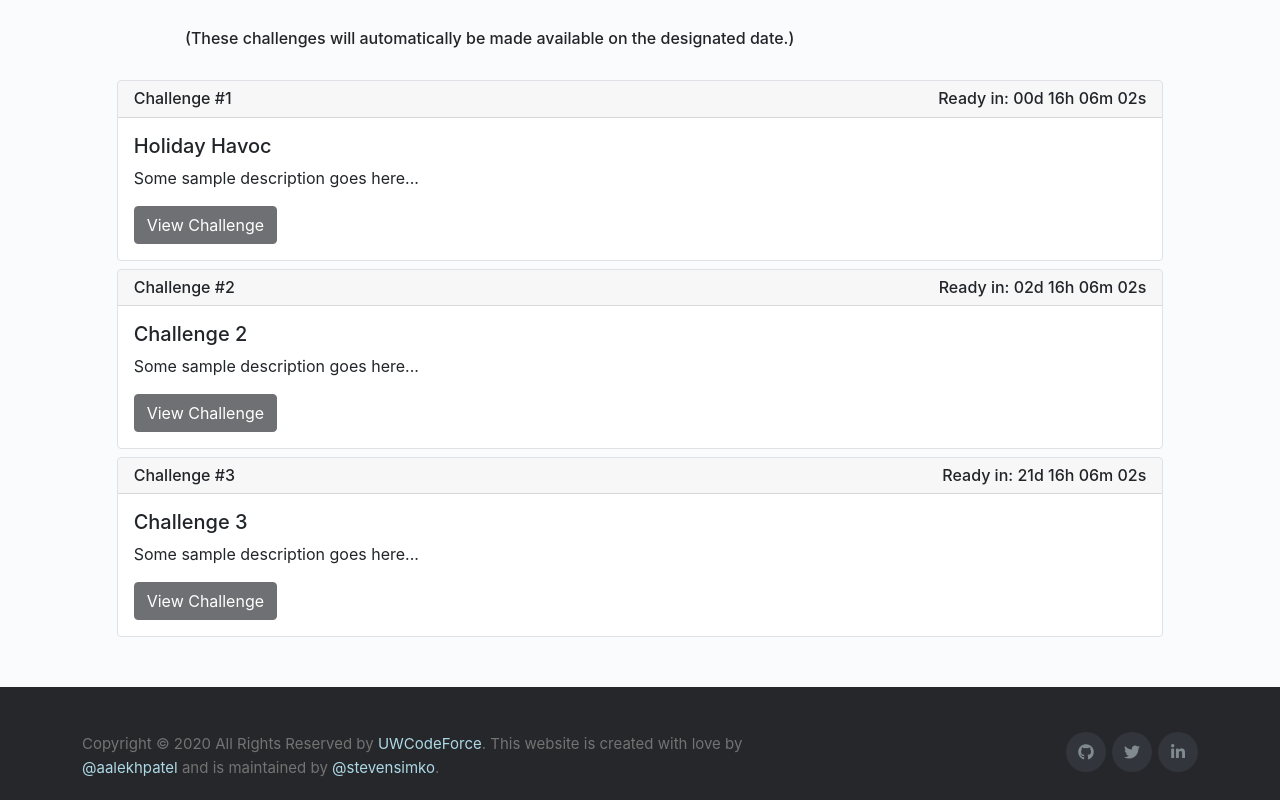
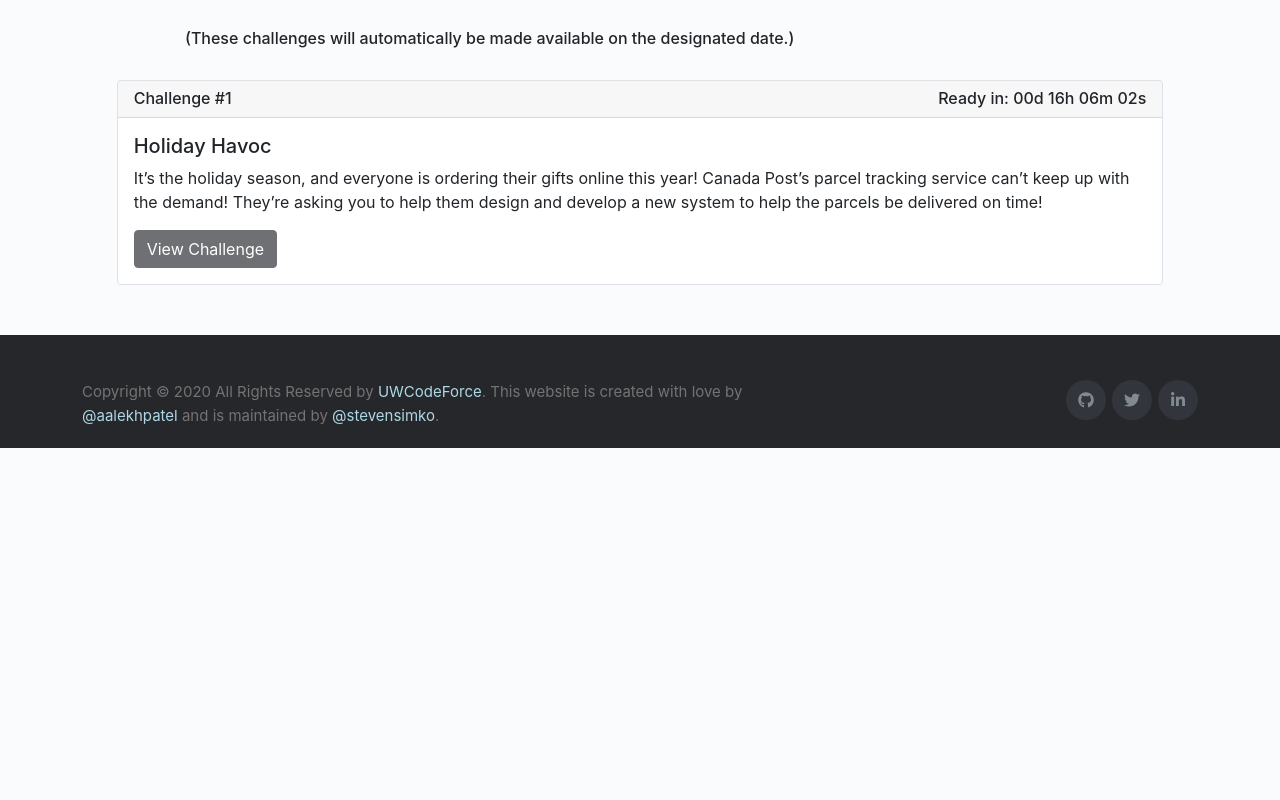
Before and after one commit to infinity7998/uwcodeforce-website, a React (Create React App) app: page /challenges in a window 1280 px wide. Shown: the part 937-1737 px from the top of the page. After the commit the page ends 1385 px from the top, so only its background shows below. Built offline with nearby package versions, Linux system fonts and the light colour scheme.

Commit message:
Commented out sample news, added description for Holiday Havoc

```diff
--- a/src/components/Challenges/Challenges.js
+++ b/src/components/Challenges/Challenges.js
@@ -12,21 +12,21 @@ const Challenges = () => {
         {
             releaseTime: new Date("12/28/2020"),
             title: "Holiday Havoc",
-            desc: "Some sample description goes here...",
+            desc: "It’s the holiday season, and everyone is ordering their gifts online this year! Canada Post’s parcel tracking service can’t keep up with the demand! They’re asking you to help them design and develop a new system to help the parcels be delivered on time!",
             url: "Challenge1.pdf"
         },
-        {
-            releaseTime: new Date("12/30/2020"),
-            title: "Challenge 2",
-            desc: "Some sample description goes here...",
-            url: "holidayhavoc"
-        },
-        {
-            releaseTime: new Date("01/18/2021"),
-            title: "Challenge 3",
-            desc: "Some sample description goes here...",
-            url: "holidayhavoc"
-        }
+        // {
+        //     releaseTime: new Date("12/30/2020"),
+        //     title: "Challenge 2",
+        //     desc: "Some sample description goes here...",
+        //     url: "holidayhavoc"
+        // },
+        // {
+        //     releaseTime: new Date("01/18/2021"),
+        //     title: "Challenge 3",
+        //     desc: "Some sample description goes here...",
+        //     url: "holidayhavoc"
+        // }
     ])
 
 
```
